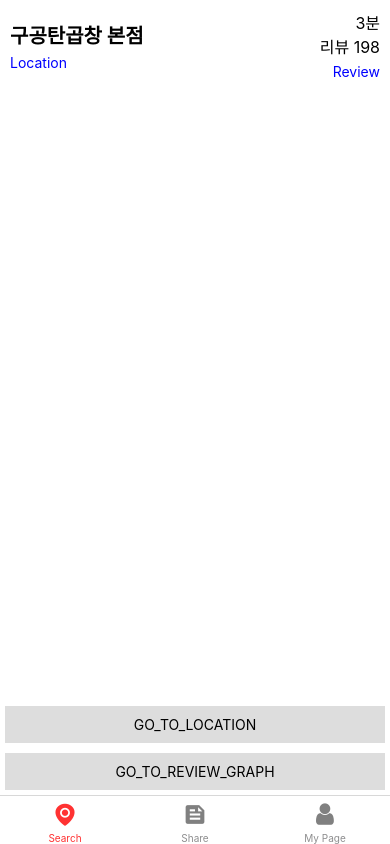
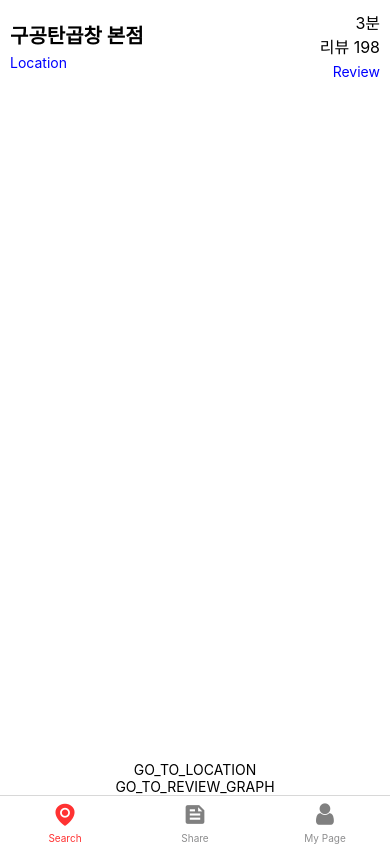
Before and after one commit to jungwho/Grafood, a React Native app in the folder grafood-app/: screen /Restaurant in a window 390 px wide. Built offline with nearby package versions, Linux system fonts and the light colour scheme; grey boxes are pictures that could not be loaded.

Commit message:
MyPageScreen이랑 RestaurantScreen 3차 수정

```diff
--- a/grafood-app/screens/MyPageScreen.jsx
+++ b/grafood-app/screens/MyPageScreen.jsx
@@ -2,17 +2,13 @@ import React from "react";
 import { View, Text, Pressable, StyleSheet, Image, ScrollView } from "react-native";
 
 function MyPageScreen({ navigation }) {
-  // Example images array
+  // 사진 배열
   const images = [
     "https://via.placeholder.com/100",
     "https://via.placeholder.com/100",
     "https://via.placeholder.com/100",
-    "https://via.placeholder.com/100",
-    "https://via.placeholder.com/100",
-    "https://via.placeholder.com/100",
-    "https://via.placeholder.com/100",
-    "https://via.placeholder.com/100",
-    "https://via.placeholder.com/100",
+
+    // 필요한 만큼 URL 추가
   ];
 
   return (
@@ -44,9 +40,11 @@ function MyPageScreen({ navigation }) {
       </View>
 
       <ScrollView contentContainerStyle={styles.gallery}>
-        {images.map((src, index) => (
-          <Image key={index} source={{ uri: src }} style={styles.image} />
-        ))}
+        <View style={styles.row}>
+          {images.map((src, index) => (
+            <Image key={index} source={{ uri: src }} style={styles.image} />
+          ))}
+        </View>
       </ScrollView>
     </View>
   );
@@ -113,6 +111,11 @@ const styles = StyleSheet.create({
     justifyContent: "space-between",
     padding: 10,
   },
+  row: {
+    flexDirection: "row",
+    flexWrap: "wrap",
+    justifyContent: "space-between",
+  },
   image: {
     width: "30%",
     height: 100,
--- a/grafood-app/screens/RestaurantScreen.jsx
+++ b/grafood-app/screens/RestaurantScreen.jsx
@@ -6,8 +6,8 @@ export default function RestaurantScreen({ navigation }) {
   const reviewCount = 198; // 리뷰 수 (예: 198)
 
   const photos = [
-    { id: '1', src: require('./assets/path_to_image1.jpg') },
-    { id: '2', src: require('./assets/path_to_image2.jpg') },
+    { id: '1', src: require('./path_to_image1.jpg') },
+    { id: '2', src: require('./path_to_image2.jpg') },
     // 여기에 더 많은 사진 경로를 추가
   ];
 
@@ -37,8 +37,8 @@ export default function RestaurantScreen({ navigation }) {
         keyExtractor={item => item.id}
         contentContainerStyle={styles.photoContainer}
       />
+      <View style={styles.navigationButtons}>
         <Pressable
-        style={styles.navigateButton}
           onPress={() => {
             navigation.navigate("Location");
           }}
@@ -47,13 +47,13 @@ export default function RestaurantScreen({ navigation }) {
         </Pressable>
 
         <Pressable
-        style={styles.navigateButton}
           onPress={() => {
             navigation.navigate("ReviewGraph");
           }}
         >
           <Text>GO_TO_REVIEW_GRAPH</Text>
         </Pressable>
+      </View>
     </View>
   );
 }
@@ -94,10 +94,9 @@ const styles = StyleSheet.create({
     height: 150,
     margin: '1%',
   },
-  navigateButton: {
+  navigationButtons: {
+    justifyContent: "center",
     alignItems: "center",
-    padding: 10,
-    backgroundColor: "#DDDDDD",
-    margin: 5,
+    marginTop: 10,
   },
 });
```
Lines whose indentation alone changed are shown as unchanged.
